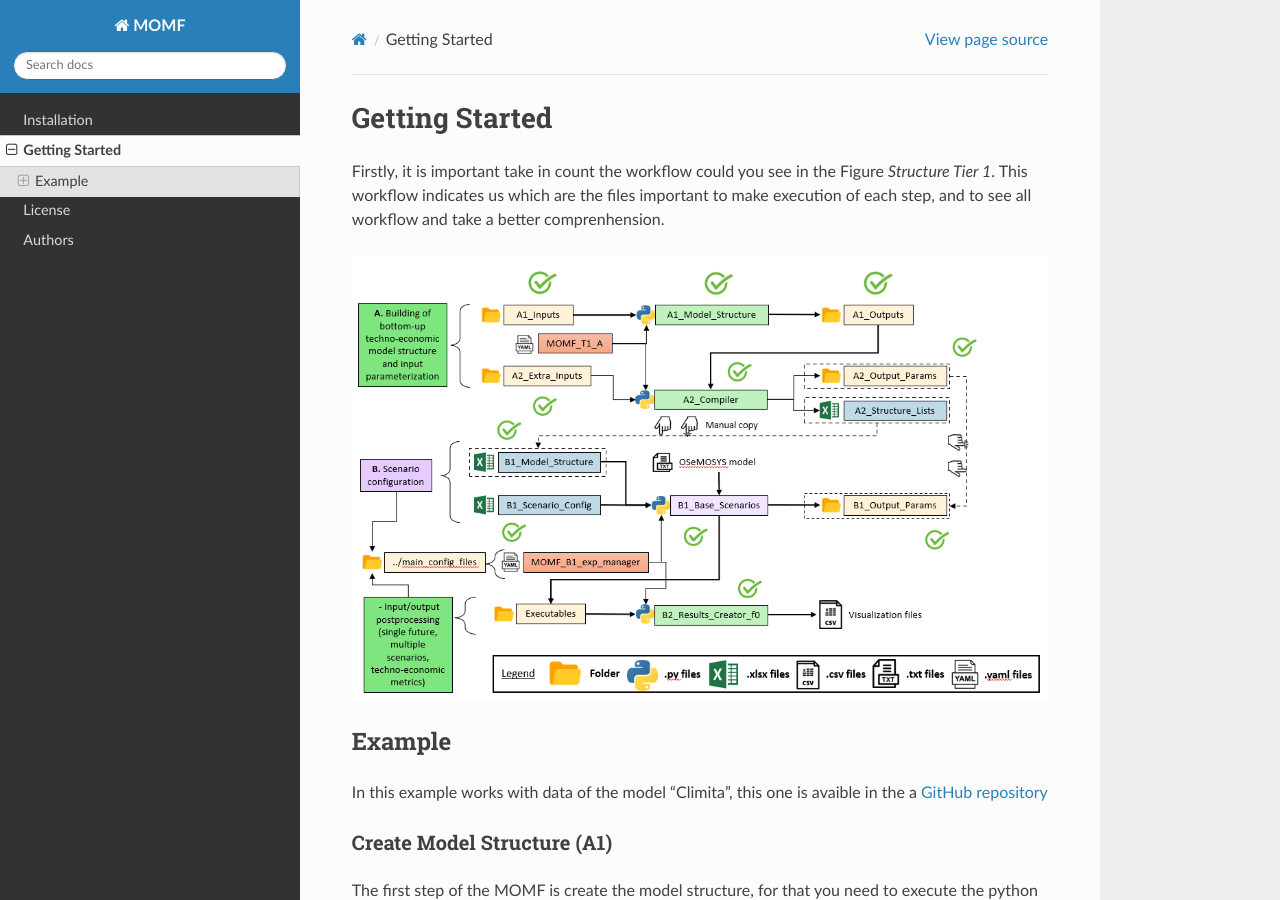
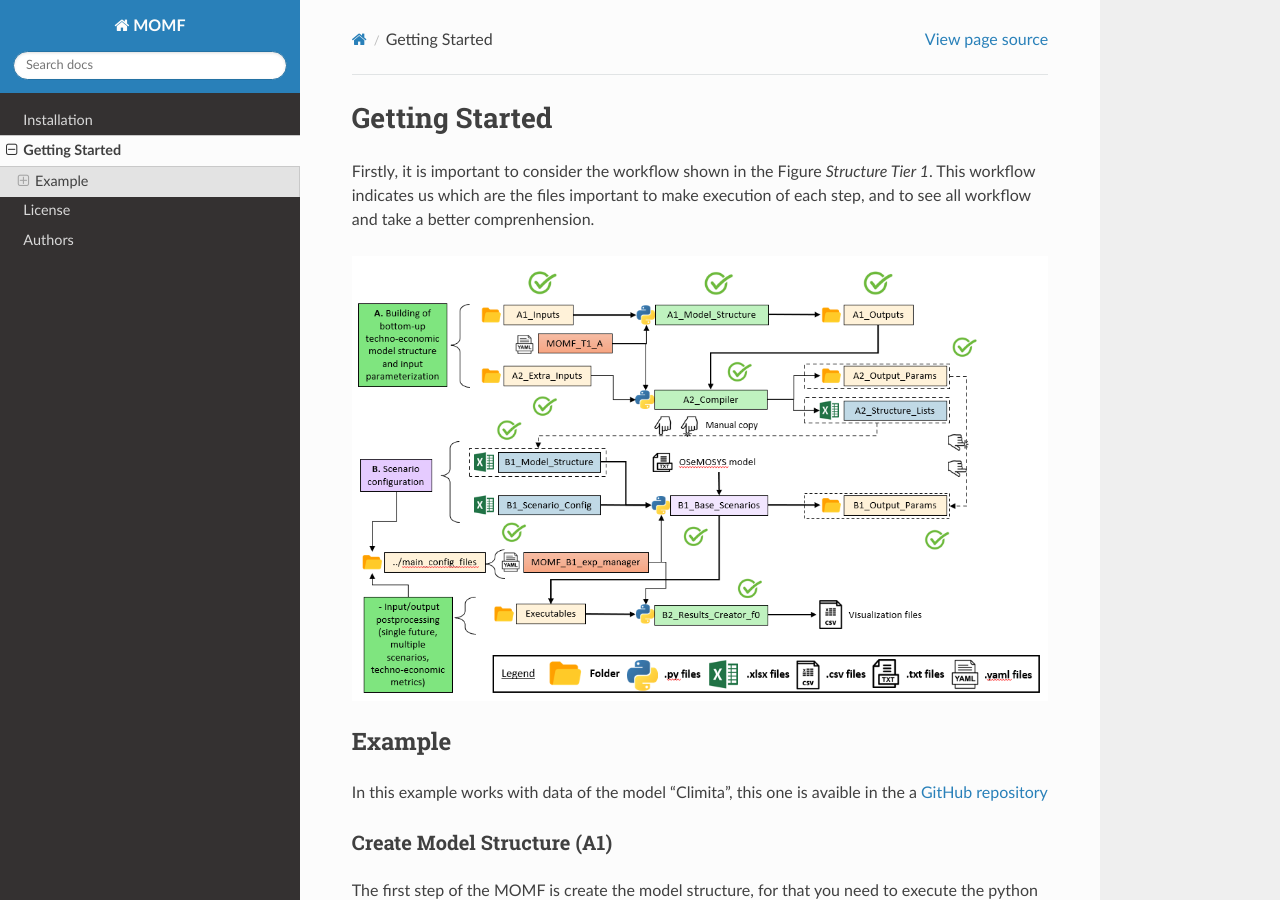
Before and after one commit to clg-admin/MOMF, a Sphinx documentation site: the page built from docs/gettingstart.rst, in a window 1280 px wide and 900 px high. Built offline with Sphinx 7.4.7 and the Read the Docs theme 3.1.0, drawn with Linux system fonts in a browser that asks for light colours.

```diff
--- a/docs/gettingstart.rst
+++ b/docs/gettingstart.rst
@@ -1,7 +1,7 @@
 Getting Started
 ==================
-Firstly, it is important take in count the workflow could
-you see in the Figure `Structure Tier 1`. This workflow
+Firstly, it is important to consider the workflow shown
+in the Figure `Structure Tier 1`. This workflow
 indicates us which are the files important to make
 execution of each step, and to see all workflow and
 take a better comprenhension.
--- a/docs/index.rst
+++ b/docs/index.rst
@@ -7,7 +7,7 @@ Welcome to **MOMF** Documentation!
 Is energy system modeling tools that identify features of a robust
 energy policy: a policy that performs well relative to alternatives. The
 tools are based on the Open Souce Modeling System (OSeMOSYS), are named
-the **M**\ ultipurpose **O**\ Se **M**\ OSYS-based **F**\ ramework (MOMF).
+the **M**\ ultipurpose **O**\ SeMOSYS-based **M**\ odeling **F**\ ramework (MOMF).
 
 
 The MOMF can support energy decarbonization planning exercises, and it
```
Also changed, not shown: 11 other files.
